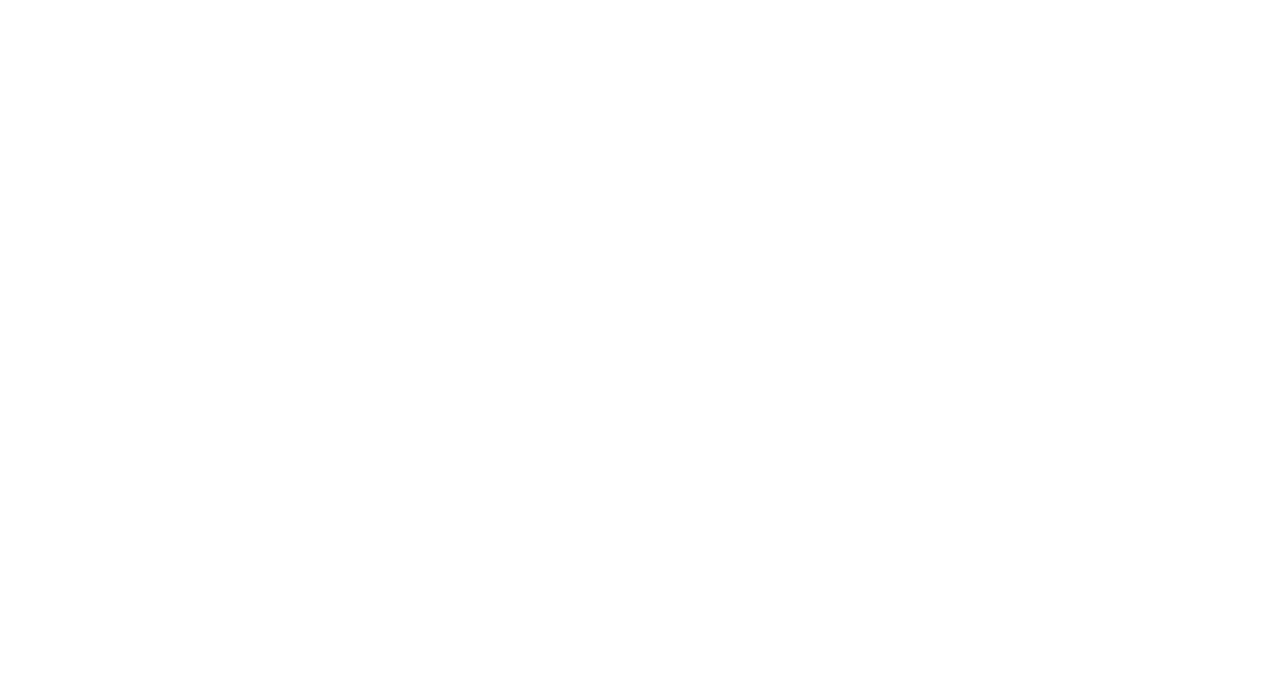
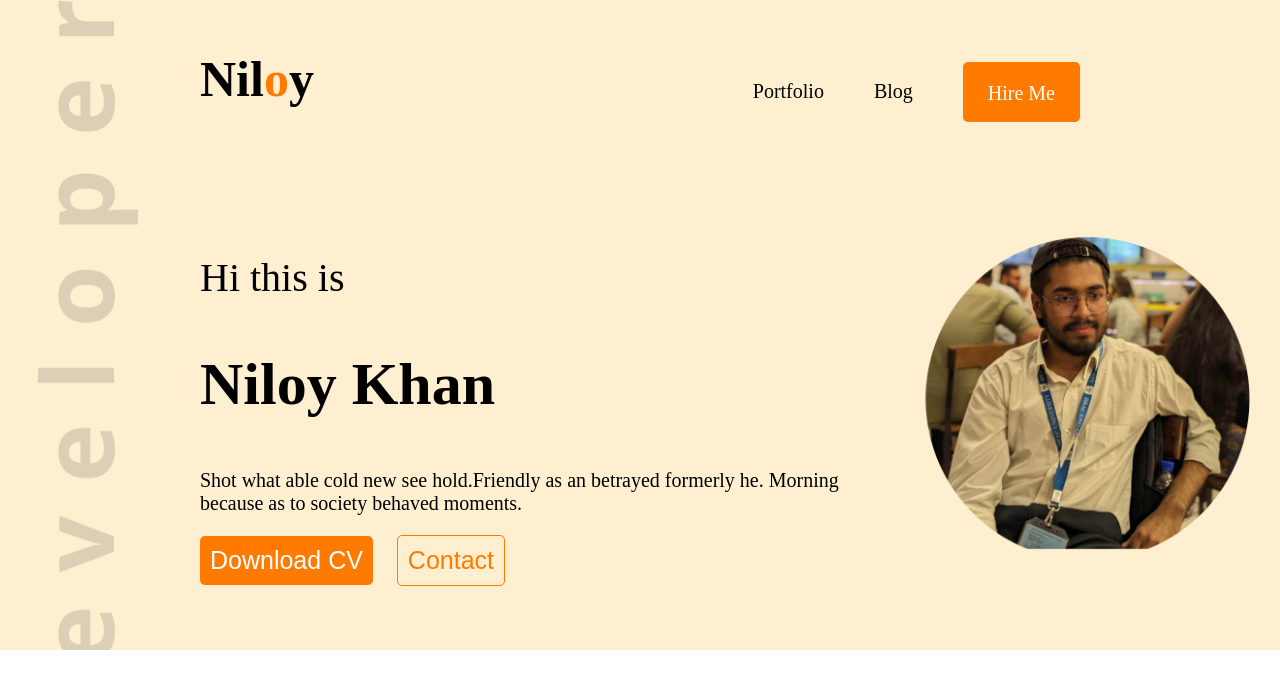
Before and after one commit to Niloy-khan30/developer-portfolio, a plain HTML site: page index.html in a window 1280 px wide. Drawn offline with Linux system fonts and the light colour scheme.

Commit message:
header section added

```diff
--- a/index.html
+++ b/index.html
@@ -7,6 +7,35 @@
     <link rel="stylesheet" href="style.css">
 </head>
 <body>
+    <section class="header-sec">
+        <nav>
+            <h2>
+                Nil<span class="title-color">o</span>y
+            </h2>
+            <ul>
+                <li>Portfolio</li>
+                <li>Blog</li>
+                <li id="hire-me">Hire Me</li>
+            </ul>
+        </nav>
+        <div class="header-container">
+            <div class="header-intro">
+                <p class="intro">Hi this is</p>
+                <h1>Niloy Khan</h1>
+                <p class="description">Shot what able cold new see hold.Friendly as an betrayed formerly
+                    he. Morning because as to society behaved moments.</p>
+
+                <button class="button-01">Download CV</button>
+                <button class="button-02">Contact</button>
+
+            </div>
+            <div class="intro-img">
+
+                <img src="images/WhatsApp Image 2024-05-19 at 3.43.35 PM.png" alt="my picture">
+
+            </div>
+        </div>
+    </section>
 
 </body>
 </html>
--- a/style.css
+++ b/style.css
@@ -0,0 +1,91 @@
+body {
+    margin: 0;
+    padding:0;
+    box-sizing: border-box;
+}
+.header-sec{
+    background-color: rgb(255, 239, 209);
+    background-image: url(images/developer.png);
+    background-repeat: no-repeat;
+    background-position-x:1cm;
+}
+
+nav{
+    display: flex;
+    justify-content: space-between;
+}
+h2{
+    margin-left:200px;
+    margin-top: 50px;
+    font-size: 50px;
+}
+.title-color{
+    color: rgb(255, 123, 0);
+
+}
+ul{
+    display: flex;
+    list-style: none;
+    margin-right:200px;
+    margin-top:50px;
+    align-items: center;
+}
+
+li{
+    margin-left: 50px;
+    font-size: 20px;
+}
+#hire-me{
+    background-color: rgb(255, 123, 0);
+    height:20px;
+    padding:20px 25px;
+    color:white;
+    border-radius: 5px;
+}
+
+.header-container{
+    display:flex;
+    justify-content: space-between;
+    align-items: center;
+}
+.intro-img {
+    width:40%;
+}
+
+.intro-img img{
+    width: 100%;
+}
+
+.header-intro{
+    margin-left:200px;
+}
+
+.intro{
+    font-size:40px;
+}
+
+.header-intro h1{
+    font-size:60px ;
+}
+.description{
+    font-size: 20px;
+}
+
+.button-01{
+    font-size:25px;
+    padding:10px 10px;
+    margin-right: 20px;
+    background-color: rgb(255, 123, 0);
+    color:white;
+    border-radius: 5px;
+    border:none;
+
+}
+.button-02{
+    font-size:25px;
+    padding:10px 10px;
+    background-color: transparent;
+    color:rgb(255, 123, 0);
+    border-radius: 5px;
+    border:1px solid rgb(255, 123, 0);
+}
```
